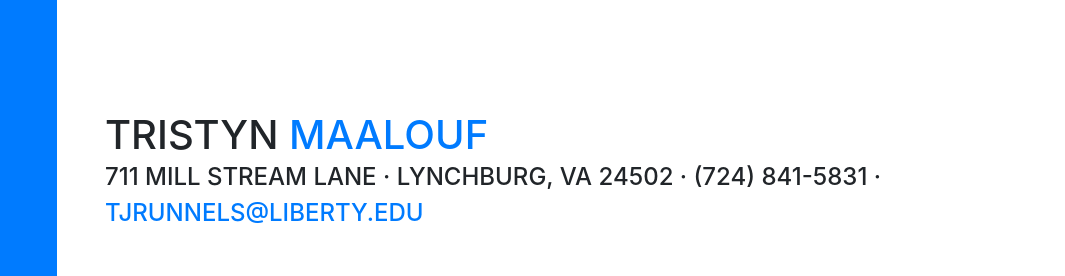
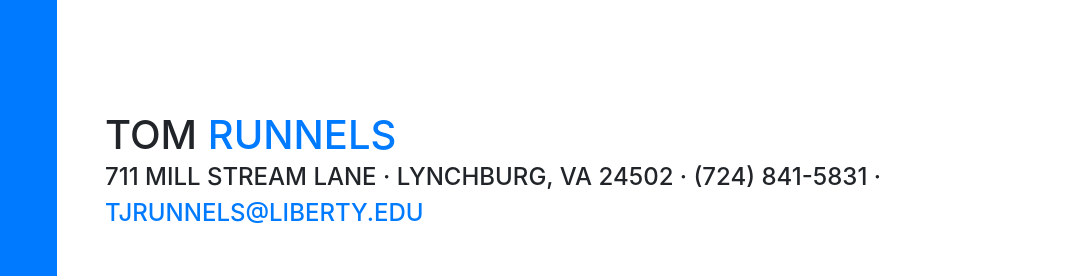
Before and after one commit to tjrunnels/tjrunnels.github.io, a website with bundled scripts: page index.html in a window 1280 px wide. Shown: the part 112-388 px from the top of the page, 215-1280 px from the left. Built offline with nearby package versions, Linux system fonts and the light colour scheme; a web font is replaced by a local one.

Commit message:
other stuff

```diff
--- a/index.html
+++ b/index.html
@@ -76,8 +76,8 @@
 
       <section class="resume-section p-3 p-lg-5 d-flex d-column" id="about">
         <div class="my-auto">
-          <h1 class="mb-0">Tristyn
-            <span class="text-primary">Maalouf</span>
+          <h1 class="mb-0">Tom
+            <span class="text-primary">Runnels</span>
           </h1>
           <div class="subheading mb-5">711 Mill Stream Lane · Lynchburg, VA 24502 · (724) 841-5831 ·
             <a href="mailto:tjrunnels@liberty.edu">tjrunnels@liberty.edu</a>
```
